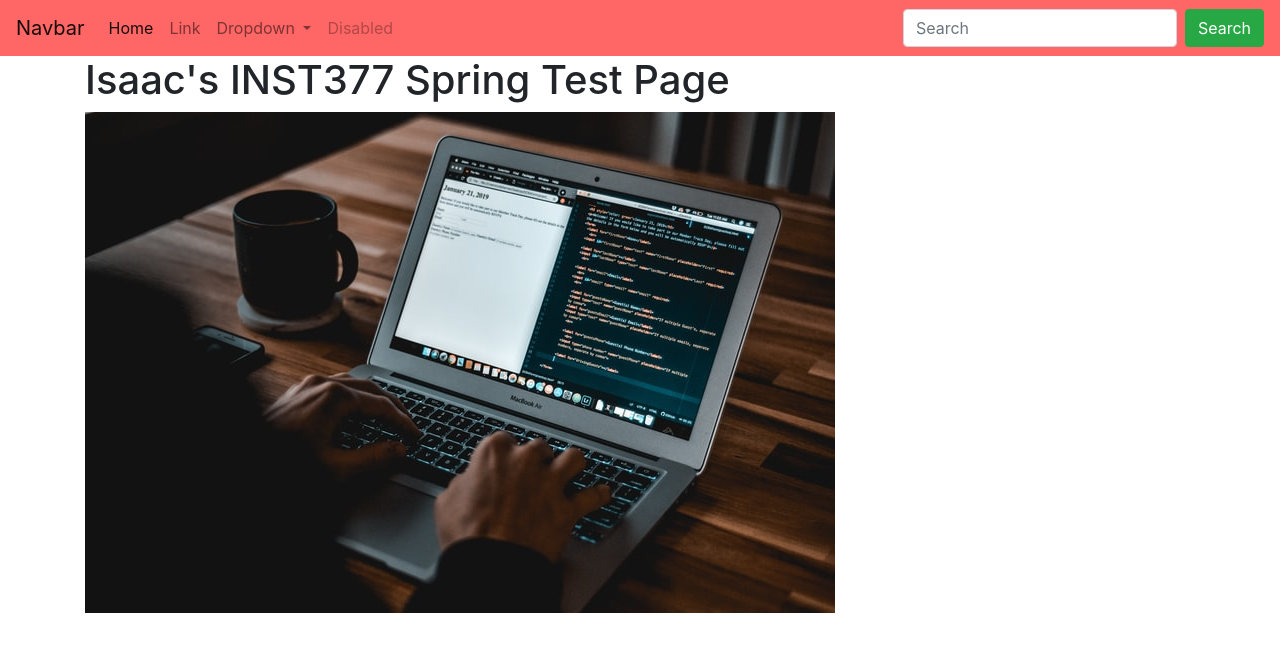
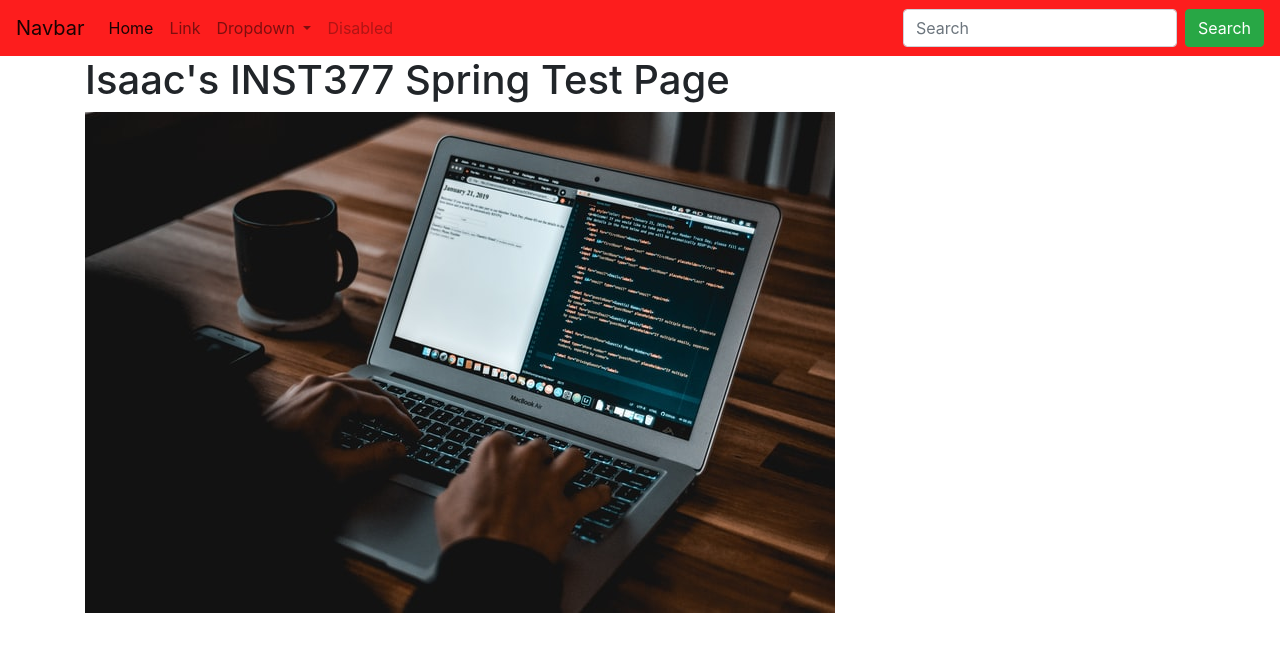
Before and after one commit to gabrielifeliz/gabrielifeliz.github.io, a plain HTML site: page index.html in a window 1280 px wide. Drawn offline with nearby package versions, Linux system fonts and the light colour scheme.

Commit message:
Update navbar 3

```diff
--- a/index.html
+++ b/index.html
@@ -5,7 +5,7 @@
 		<link rel="stylesheet" href="https://stackpath.bootstrapcdn.com/bootstrap/4.5.2/css/bootstrap.min.css" integrity="sha384-JcKb8q3iqJ61gNV9KGb8thSsNjpSL0n8PARn9HuZOnIxN0hoP+VmmDGMN5t9UJ0Z" crossorigin="anonymous">
 	</head>
 	<body>
-		<nav class="navbar navbar-expand-lg navbar-light" style="background-color: #ff6666;">
+		<nav class="navbar navbar-expand-lg navbar-light" style="background-color: #fd1d1d;">
 			<a class="navbar-brand" href="#">Navbar</a>
 			<button class="navbar-toggler" type="button" data-toggle="collapse" data-target="#navbarSupportedContent" aria-controls="navbarSupportedContent" aria-expanded="false" aria-label="Toggle navigation">
 			  <span class="navbar-toggler-icon"></span>
```
